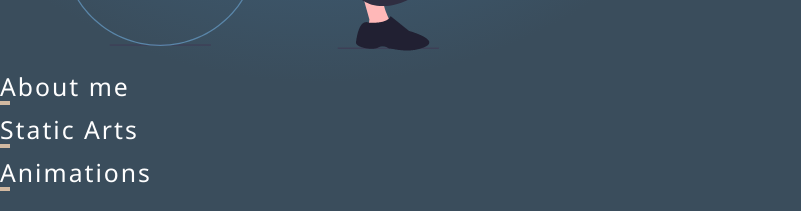
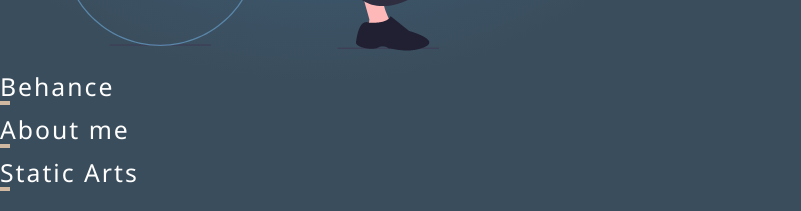
Before and after one commit to oWillianLira/portfolio-hyo, a React (Create React App) app: page / in a window 1280 px wide. Shown: the part 1098-1309 px from the top of the page, without its empty margins (0-801 px from the left). Built offline with nearby package versions, Linux system fonts and the light colour scheme; a web font is replaced by a local one.

Commit message:
Google Analytics configuration

```diff
--- a/package.json
+++ b/package.json
@@ -10,6 +10,7 @@
     "popper.js": "^1.16.1",
     "react": "^17.0.2",
     "react-dom": "^17.0.2",
+    "react-ga": "^3.3.0",
     "react-router-dom": "^5.2.0",
     "react-scripts": "4.0.3",
     "react-slick": "^0.28.1",
--- a/src/App.js
+++ b/src/App.js
@@ -1,6 +1,11 @@
 import { BrowserRouter as Router } from 'react-router-dom';
 import Routes from './routes';
 import GlobalStyle from './GlobalStyles';
+
+import ReactGA from 'react-ga';
+const TRACKING_ID = 'G-6HLR76GTP7';
+ReactGA.initialize(TRACKING_ID);
+import RouteChangeTracker from './RouteChangeTracker';
 
 function App() {
   return (
--- /dev/null
+++ b/src/RouteChangeTracker.js
@@ -0,0 +1,13 @@
+import React from 'react';
+import { withRouter } from 'react-router-dom';
+import ReactGA from 'react-ga';
+const RouteChangeTracker = ({ history }) => {
+  history.listen((location, action) => {
+    ReactGA.set({ page: location.pathname });
+    ReactGA.pageview(location.pathname);
+  });
+
+  return <div></div>;
+};
+
+export default withRouter(RouteChangeTracker);
--- a/src/Views/Components/Menu/index.js
+++ b/src/Views/Components/Menu/index.js
@@ -68,6 +68,11 @@ export default function Menu(props) {
             <Link to="/">Homepage</Link>
           </li>
         )}
+        <li>
+          <a target="blank" rel="noopener noreferrer" href="https://www.behance.net/hyolandafava-">
+            Behance
+          </a>
+        </li>
         {!window.location.href.includes('contact') && (
           <li>
             <Link to="/contact/" className="contact">
@@ -85,11 +90,6 @@ export default function Menu(props) {
             <Link to="/arts/">Static Arts</Link>
           </li>
         )}
-        {!window.location.href.includes('animations') && (
-          <li>
-            <Link to="/animations/">Animations</Link>
-          </li>
-        )}
       </ul>
     </Nav>
   );
--- a/src/Views/Components/MenuCircles/index.js
+++ b/src/Views/Components/MenuCircles/index.js
@@ -233,11 +233,11 @@ export default function MenuCircles(props) {
                   <Link to="/arts/">Static Arts</Link>
                 </li>
               )}
-              {!window.location.href.includes('animations') && (
-                <li>
-                  <Link to="/animations/">Animations</Link>
-                </li>
-              )}
+              <li>
+                <a target="blank" rel="noopener noreferrer" href="https://www.behance.net/hyolandafava-">
+                  Behance
+                </a>
+              </li>
             </ModalMenu>
           </nav>
         </div>
```
Also changed, not shown: 1 other file (tests, documents, lock files or other folders).
